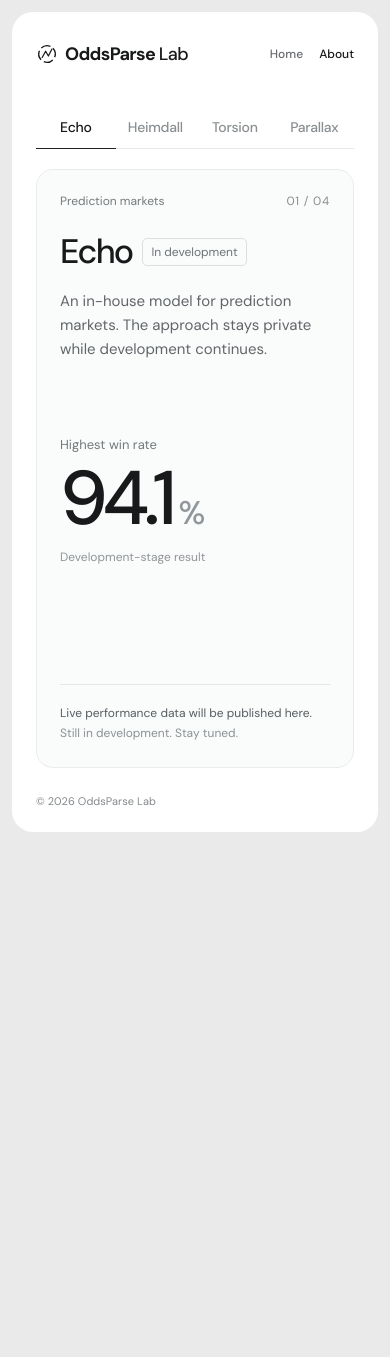
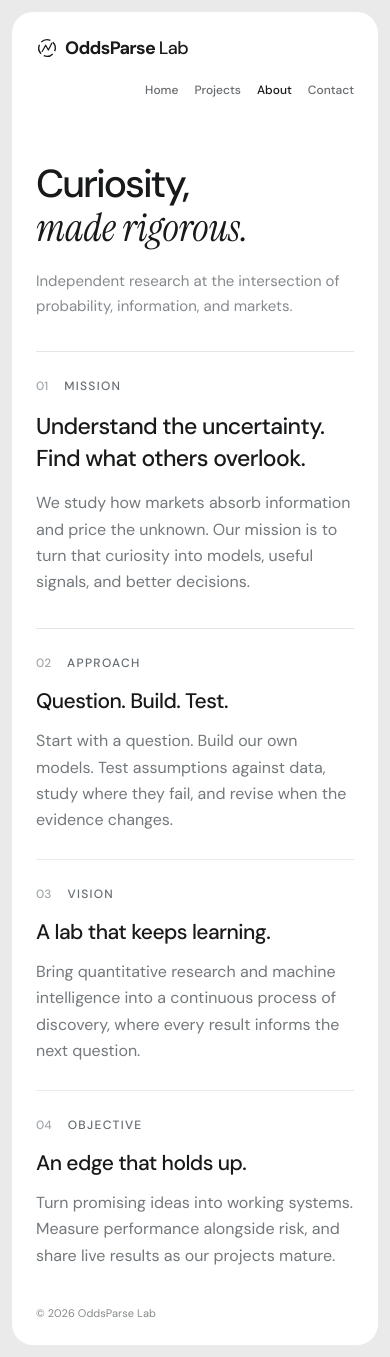
Before and after one commit to OddsParse-Lab/website, a Next.js app: page /about in a window 390 px wide. Before the commit the page ends 844 px from the top, so only its background shows below. Built offline with nearby package versions, Linux system fonts and the light colour scheme.

Commit message:
Separate Projects and About pages and improve continuous scroll navigation

```diff
--- a/app/about/page.tsx
+++ b/app/about/page.tsx
@@ -1,9 +1,44 @@
 import type { Metadata } from "next";
 import { SiteShell } from "@/components/site-shell";
-import { ProjectExplorer } from "@/components/project-explorer";
 
-export const metadata: Metadata = { title: "About" };
+export const metadata: Metadata = {
+  title: "About",
+  description: "The thinking behind OddsParse Lab: independent market research, models built in-house, and a commitment to testing ideas against evidence.",
+};
 
 export default function About() {
-  return <SiteShell about><ProjectExplorer /></SiteShell>;
+  return <SiteShell activePage="about">
+    <main id="main" className="about-editorial">
+      <div className="about-opening">
+        <div className="about-statement">
+          <h1>Curiosity,<br /><em>made rigorous.</em></h1>
+          <p>Independent research at the intersection<br className="about-line-break" /> of probability, information, and markets.</p>
+        </div>
+        <section className="about-mission" aria-labelledby="mission-heading">
+          <h2 id="mission-heading" className="about-section-label"><span>01</span> Mission</h2>
+          <p className="mission-statement">Understand the uncertainty.<br />Find what others overlook.</p>
+          <p className="about-body">We study how markets absorb information and price the unknown. Our mission is to turn that curiosity into models, useful signals, and better decisions.</p>
+        </section>
+      </div>
+
+      <div className="about-principles">
+        <section aria-labelledby="approach-heading">
+          <h2 id="approach-heading" className="about-section-label"><span>02</span> Approach</h2>
+          <h3>Question. Build. Test.</h3>
+          <p className="about-body">Start with a question. Build our own models. Test assumptions against data, study where they fail, and revise when the evidence changes.</p>
+        </section>
+        <section aria-labelledby="vision-heading">
+          <h2 id="vision-heading" className="about-section-label"><span>03</span> Vision</h2>
+          <h3>A lab that keeps learning.</h3>
+          <p className="about-body">Bring quantitative research and machine intelligence into a continuous process of discovery, where every result informs the next question.</p>
+        </section>
+        <section aria-labelledby="objective-heading">
+          <h2 id="objective-heading" className="about-section-label"><span>04</span> Objective</h2>
+          <h3>An edge that holds up.</h3>
+          <p className="about-body">Turn promising ideas into working systems. Measure performance alongside risk, and share live results as our projects mature.</p>
+        </section>
+      </div>
+
+    </main>
+  </SiteShell>;
 }
--- a/app/globals.css
+++ b/app/globals.css
@@ -1,4 +1,4 @@
-@import url("https://fonts.googleapis.com/css2?family=DM+Sans:wght@400;450;500;550;600;650;700&display=swap");
+@import url("https://fonts.googleapis.com/css2?family=DM+Sans:wght@400;450;500;550;600;650;700&family=Instrument+Serif:ital@1&display=swap");
 
 :root { color-scheme: light; --ink: #18191a; --muted: #62666a; --canvas: #eaeaea; }
 * { box-sizing: border-box; }
@@ -54,7 +54,7 @@
   .construction-grid { opacity: .45; }
 }
 
-/* About: an index and one project at a time, within the same viewport. */
+/* Projects: an index and one project at a time, within the same viewport. */
 .project-explorer { display: grid; grid-template-columns: minmax(230px, .8fr) minmax(0, 1.5fr); gap: clamp(40px, 7vw, 110px); width: calc(100% - 92px); max-width: 1220px; margin: auto; padding: 20px 0 40px; align-items: center; flex: 1; }
 .project-intro h1 { font-size: clamp(32px, 3vw, 46px); letter-spacing: -.045em; }
 .project-intro > p { margin: 17px 0 30px; color: var(--muted); font-size: 16px; line-height: 1.6; }
@@ -135,4 +135,47 @@
   .source-list { margin-top: 16px; margin-bottom: 5px; }
   .research-steps li { padding-top: 10px; padding-bottom: 10px; }
 }
+/* About: a short research manifesto, set like an editorial spread. */
+.about-editorial { width: calc(100% - 92px); max-width: 1360px; margin: auto; padding: 25px 0 32px; flex: 1; display: flex; flex-direction: column; justify-content: center; gap: clamp(32px, 5svh, 68px); }
+.about-opening { display: grid; grid-template-columns: 1.2fr 1fr; gap: clamp(40px, 6vw, 100px); align-items: center; }
+.about-statement h1 { line-height: 1.12; max-width: none; }
+.about-statement h1 em { font-family: "Instrument Serif", Georgia, "Times New Roman", serif; font-style: italic; font-weight: 400; letter-spacing: normal; font-kerning: normal; font-variant-ligatures: common-ligatures discretionary-ligatures contextual; font-feature-settings: "liga" 1, "clig" 1, "dlig" 1, "calt" 1; }
+.about-statement > p { margin: 25px 0 0; font-size: 15px; line-height: 1.65; color: #858a8e; }
+.about-mission { border-left: 1px solid #e3e5e6; padding: 5px 0 5px clamp(25px, 3vw, 48px); }
+.about-section-label { display: flex; align-items: center; gap: 16px; font-size: 12px; line-height: 1.5; letter-spacing: 1.3px; text-transform: uppercase; font-weight: 500; color: #656c71; margin: 0 0 21px; }
+.about-section-label > span { color: #a1a7ab; font-variant-numeric: tabular-nums; letter-spacing: 0; }
+.mission-statement { font-size: clamp(20px, 1.8vw, 27px); letter-spacing: -.6px; font-weight: 450; line-height: 1.4; margin: 0 0 16px; }
+.about-body { margin: 0; color: #72787c; font-size: 16px; line-height: 1.65; }
+.about-mission .about-body { max-width: 440px; }
+.about-principles { display: grid; grid-template-columns: repeat(3, minmax(0, 1fr)); gap: clamp(25px, 3vw, 48px); border-top: 1px solid #e3e5e6; padding-top: 27px; }
+.about-principles > section + section { border-left: 1px solid #e8eaeb; padding-left: clamp(25px, 3vw, 48px); }
+.about-principles .about-section-label { margin-bottom: 15px; }
+.about-principles h3 { font-size: clamp(18px, 1.6vw, 23px); font-weight: 500; letter-spacing: -.55px; margin: 0 0 13px; line-height: 1.35; }
+@media (min-width: 1600px) { .about-editorial { width: calc(100% - 112px); padding-top: 40px; padding-bottom: 50px; } }
+@media (max-width: 1000px) {
+  .about-editorial { width: calc(100% - 60px); gap: 32px; }
+  .about-opening { gap: 30px; }
+  .about-principles { gap: 22px; }
+  .about-principles > section + section { padding-left: 22px; }
+  .about-line-break { display: none; }
+}
+@media (min-width: 701px) and (max-height: 800px) {
+  .about-editorial { padding-top: 10px; padding-bottom: 24px; gap: 25px; }
+  .about-statement > p { margin-top: 18px; }
+  .about-section-label { margin-bottom: 15px; }
+  .about-principles { padding-top: 22px; }
+  .about-body { font-size: 15px; line-height: 1.55; }
+}
+@media (max-width: 700px) {
+  .about-editorial { width: calc(100% - 48px); padding-top: 30px; padding-bottom: 36px; gap: 32px; }
+  .about-opening { grid-template-columns: 1fr; gap: 32px; }
+  .about-statement > p { margin-top: 20px; }
+  .about-mission { border-left: 0; border-top: 1px solid #e3e5e6; padding: 25px 0 0; }
+  .about-section-label { margin-bottom: 15px; }
+  .mission-statement { font-size: 23px; }
+  .about-principles { grid-template-columns: 1fr; padding-top: 25px; gap: 25px; }
+  .about-principles > section + section { border-left: 0; border-top: 1px solid #e8eaeb; padding: 25px 0 0; }
+  .about-principles h3 { font-size: 21px; }
+}
+@media (max-width: 480px) { .site-header { flex-wrap: wrap; } .main-nav { margin-left: auto; } }
 @media (prefers-reduced-motion: reduce) { *, *::before, *::after { transition: none !important; } }
--- a/components/site-shell.tsx
+++ b/components/site-shell.tsx
@@ -4,7 +4,7 @@
   return <svg width="16" height="16" viewBox="0 0 24 24" fill="none" aria-hidden="true"><path d={diagonal ? "M6 18 18 6M6 6h12v12" : "M4 12h15m-6-6 6 6-6 6"} stroke="currentColor" strokeWidth="1.5" strokeLinecap="round" strokeLinejoin="round" /></svg>;
 }
 
-export function SiteShell({ children, about = false }: { children: React.ReactNode; about?: boolean }) {
+export function SiteShell({ children, activePage = "home" }: { children: React.ReactNode; activePage?: "home" | "projects" | "about" }) {
   return <div className="site-shell">
     <a className="skip-link" href="#main">Skip to content</a>
     <header className="site-header">
@@ -13,8 +13,10 @@
         <span>OddsParse <span className="wordmark-lab">Lab</span></span>
       </Link>
       <nav className="main-nav" aria-label="Main navigation">
-        <Link href="/" className="nav-link" aria-current={!about ? "page" : undefined}>Home</Link>
-        <Link href="/about" className="nav-link" aria-current={about ? "page" : undefined}>About</Link>
+        <Link href="/" className="nav-link" aria-current={activePage === "home" ? "page" : undefined}>Home</Link>
+        <Link href="/projects" className="nav-link" aria-current={activePage === "projects" ? "page" : undefined}>Projects</Link>
+        <Link href="/about" className="nav-link" aria-current={activePage === "about" ? "page" : undefined}>About</Link>
+        <a href="mailto:team@oddsparse.trade" className="nav-link">Contact</a>
       </nav>
     </header>
     {children}
--- a/package.json
+++ b/package.json
@@ -5,7 +5,8 @@
   "scripts": {
     "dev": "next dev --hostname 127.0.0.1",
     "build": "next build",
-    "typecheck": "tsc --noEmit"
+    "typecheck": "tsc --noEmit",
+    "test": "node --test tests/*.test.cjs"
   },
   "dependencies": {
     "@vercel/analytics": "^2.0.1",
```
Also changed, not shown: app/projects/page.tsx (added, +12 -0 lines), components/use-project-motion.ts (+17 -14 lines), 2 other files (tests, documents, lock files or other folders).
